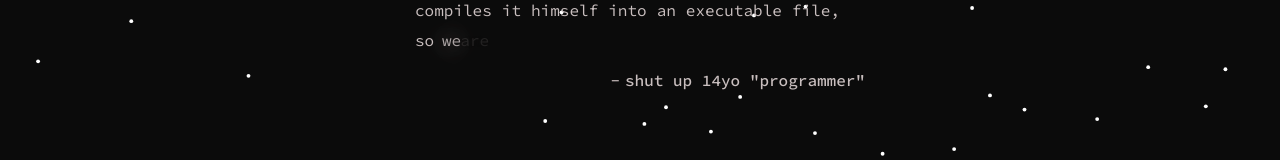
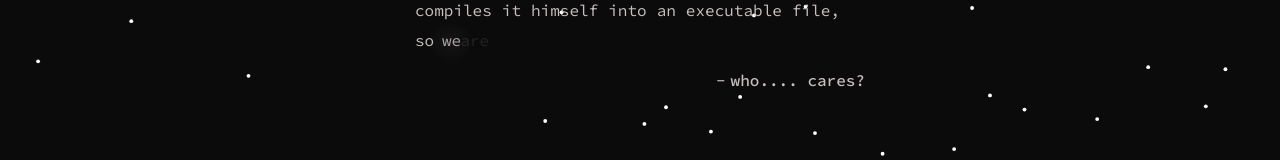
Before and after one commit to terminaate/old-site, a React (Vite) app: page / in a window 1280 px wide. Shown: the part 370-530 px from the top of the page. Built offline with nearby package versions, Linux system fonts and the light colour scheme; a web font is replaced by a local one.

Commit message:
Edit intro text

```diff
--- a/src/screens/IntroScreen/IntroScreen.tsx
+++ b/src/screens/IntroScreen/IntroScreen.tsx
@@ -39,11 +39,11 @@ const IntroScreen: FC<IIntroScreen> = ({ setIntro }) => {
 					<TypingText
 						onClick={(e: React.MouseEvent<HTMLElement> & { target: HTMLElement }) => e.target.style.background = 'none'}
 						className={visited.current ? cl.introTypingVisitedText : ''}
-						text={'A programmer is a person who writes code and compiles it himself into an executable file, so we are all "script kiddy", remember that bitches)'} />
+						text={'A programmer is a person who writes code and compiles it himself into an executable file, so we are all "script kiddy")'} />
 					<div data-intro={introEnded} onClick={skipButtonClickHandler}
 							 className={cl.introSkipButton}>
 						<span>-</span>
-						<span>{visited.current ? 'skip' : 'shut up 14yo "programmer"'}</span>
+						<span>{visited.current ? 'skip' : 'who.... cares?'}</span>
 					</div>
 				</div>
 			</div>
```
